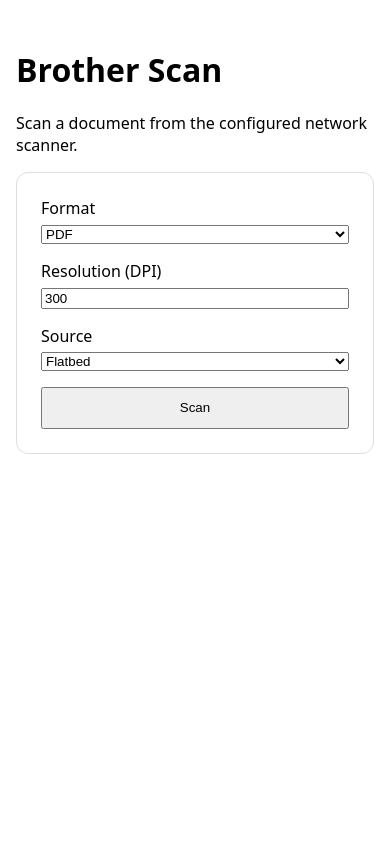
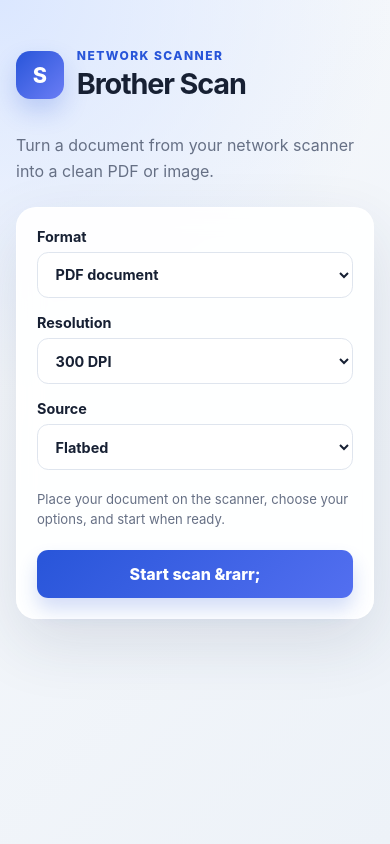
Before and after one commit to luketainton/repos_brother-scan-web, a Flask app: page / in a window 390 px wide. Run offline with Flask 3, Linux system fonts and the light colour scheme.

Commit message:
feat: support network scanners and refresh UI (#5)
## Summary
- add the generic `sane-airscan` backend for network scanner discovery
- use host networking in Compose so SANE can discover/access LAN scanners
- document `scanimage -L` discovery and clarify that raw IP addresses are not valid SANE device names
- refresh the scan form with a responsive card layout and clearer controls

The matching Brother proprietary brscan backend may still be required for models that do not support eSCL/WSD.

Reviewed-on: https://git.tainton.uk/repos/brother-scan-web/pulls/5

```diff
--- a/compose.yaml
+++ b/compose.yaml
@@ -1,8 +1,8 @@
 services:
   brother-scan-web:
     build: .
-    ports:
-      - "8080:8080"
+    # Host networking allows SANE network discovery and direct access to LAN scanners.
+    network_mode: host
     environment:
       SANE_DEVICE: "${SANE_DEVICE:-}"
       SCAN_TIMEOUT: "${SCAN_TIMEOUT:-120}"
--- a/templates/index.html
+++ b/templates/index.html
@@ -5,26 +5,51 @@
     <meta name="viewport" content="width=device-width, initial-scale=1">
     <title>Brother Scan</title>
     <style>
-      body { font-family: system-ui, sans-serif; max-width: 36rem; margin: 3rem auto; padding: 0 1rem; }
-      form { display: grid; gap: 1rem; padding: 1.5rem; border: 1px solid #ddd; border-radius: .75rem; }
-      label { display: grid; gap: .35rem; }
-      button { padding: .7rem 1rem; cursor: pointer; }
+      :root { color-scheme: light; --ink: #172033; --muted: #667085; --surface: rgba(255,255,255,.92); --line: #dfe5ee; --accent: #2855d9; --accent-dark: #1d3fa8; }
+      * { box-sizing: border-box; }
+      body { min-height: 100vh; margin: 0; padding: 2rem 1rem; color: var(--ink); font-family: Inter, ui-sans-serif, system-ui, sans-serif; background: radial-gradient(circle at top left, #dbe7ff 0, transparent 42%), linear-gradient(135deg, #f7f9fc, #edf2f8); }
+      main { width: min(100%, 42rem); margin: 0 auto; }
+      .brand { display: flex; align-items: center; gap: .8rem; margin: 1rem 0 2rem; }
+      .brand-mark { display: grid; width: 3rem; height: 3rem; place-items: center; color: white; font-size: 1.35rem; font-weight: 800; background: linear-gradient(135deg, var(--accent), #6b7df5); border-radius: .9rem; box-shadow: 0 .75rem 1.5rem rgba(40,85,217,.22); }
+      h1 { margin: 0; font-size: clamp(1.8rem, 5vw, 2.35rem); letter-spacing: -.04em; }
+      .eyebrow { margin: 0 0 .2rem; color: var(--accent); font-size: .75rem; font-weight: 800; letter-spacing: .12em; text-transform: uppercase; }
+      .intro { margin: 0 0 1.4rem; color: var(--muted); line-height: 1.6; }
+      form { display: grid; gap: 1.25rem; padding: clamp(1.25rem,5vw,2rem); background: var(--surface); border: 1px solid rgba(255,255,255,.75); border-radius: 1.25rem; box-shadow: 0 1.5rem 4rem rgba(35,53,86,.12); backdrop-filter: blur(12px); }
+      .form-grid { display: grid; gap: 1rem; grid-template-columns: repeat(2, minmax(0, 1fr)); }
+      label { display: grid; gap: .45rem; color: var(--ink); font-size: .9rem; font-weight: 700; }
+      label.full { grid-column: 1 / -1; }
+      select { width: 100%; padding: .78rem .85rem; color: var(--ink); font: inherit; background: #fff; border: 1px solid var(--line); border-radius: .7rem; outline: none; transition: border-color .2s, box-shadow .2s; }
+      select:focus { border-color: var(--accent); box-shadow: 0 0 0 .2rem rgba(40,85,217,.13); }
+      button { width: 100%; padding: .9rem 1rem; color: #fff; font: inherit; font-weight: 800; cursor: pointer; background: linear-gradient(135deg, var(--accent), #536ff0); border: 0; border-radius: .7rem; box-shadow: 0 .7rem 1.2rem rgba(40,85,217,.2); transition: transform .2s, box-shadow .2s, background .2s; }
+      button:hover { background: linear-gradient(135deg, var(--accent-dark), var(--accent)); box-shadow: 0 1rem 1.5rem rgba(40,85,217,.27); transform: translateY(-1px); }
+      button:active { transform: translateY(0); }
+      .hint { margin: 0; color: var(--muted); font-size: .82rem; line-height: 1.5; }
+      @media (max-width: 30rem) { .form-grid { grid-template-columns: 1fr; } label.full { grid-column: auto; } }
+      @media (prefers-reduced-motion: reduce) { *, *::before, *::after { transition-duration: .01ms !important; } }
     </style>
   </head>
   <body>
-    <h1>Brother Scan</h1>
-    <p>Scan a document from the configured network scanner.</p>
+    <main>
+      <header class="brand">
+        <div class="brand-mark" aria-hidden="true">S</div>
+        <div><p class="eyebrow">Network scanner</p><h1>Brother Scan</h1></div>
+      </header>
+      <p class="intro">Turn a document from your network scanner into a clean PDF or image.</p>
       <form action="/scan" method="post">
+        <div class="form-grid">
           <label>Format
-        <select name="format"><option value="pdf">PDF</option><option value="png">PNG</option></select>
+            <select name="format"><option value="pdf">PDF document</option><option value="png">PNG image</option></select>
           </label>
-      <label>Resolution (DPI)
-        <input name="dpi" type="number" min="75" max="600" value="300">
+          <label>Resolution
+            <select name="dpi" aria-label="Resolution"><option value="150">150 DPI</option><option value="300" selected>300 DPI</option><option value="600">600 DPI</option></select>
           </label>
-      <label>Source
-        <select name="source"><option value="flatbed">Flatbed</option><option value="adf">ADF</option></select>
+          <label class="full">Source
+            <select name="source"><option value="flatbed">Flatbed</option><option value="adf">Automatic document feeder (ADF)</option></select>
           </label>
-      <button type="submit">Scan</button>
+        </div>
+        <p class="hint">Place your document on the scanner, choose your options, and start when ready.</p>
+        <button type="submit">Start scan <span aria-hidden="true">&amp;rarr;</span></button>
       </form>
+    </main>
   </body>
 </html>
```
Also changed, not shown: README.md, 1 other file. Lines whose indentation alone changed are shown as unchanged.
